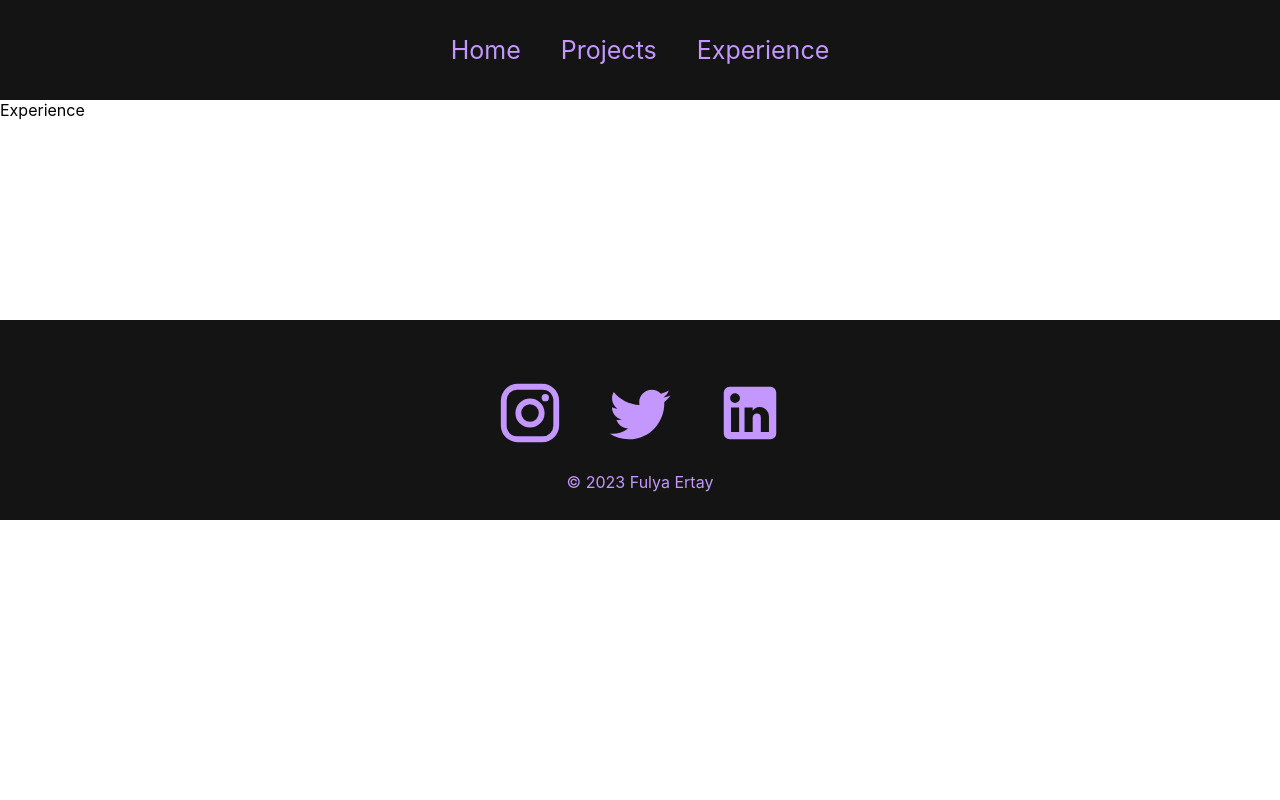
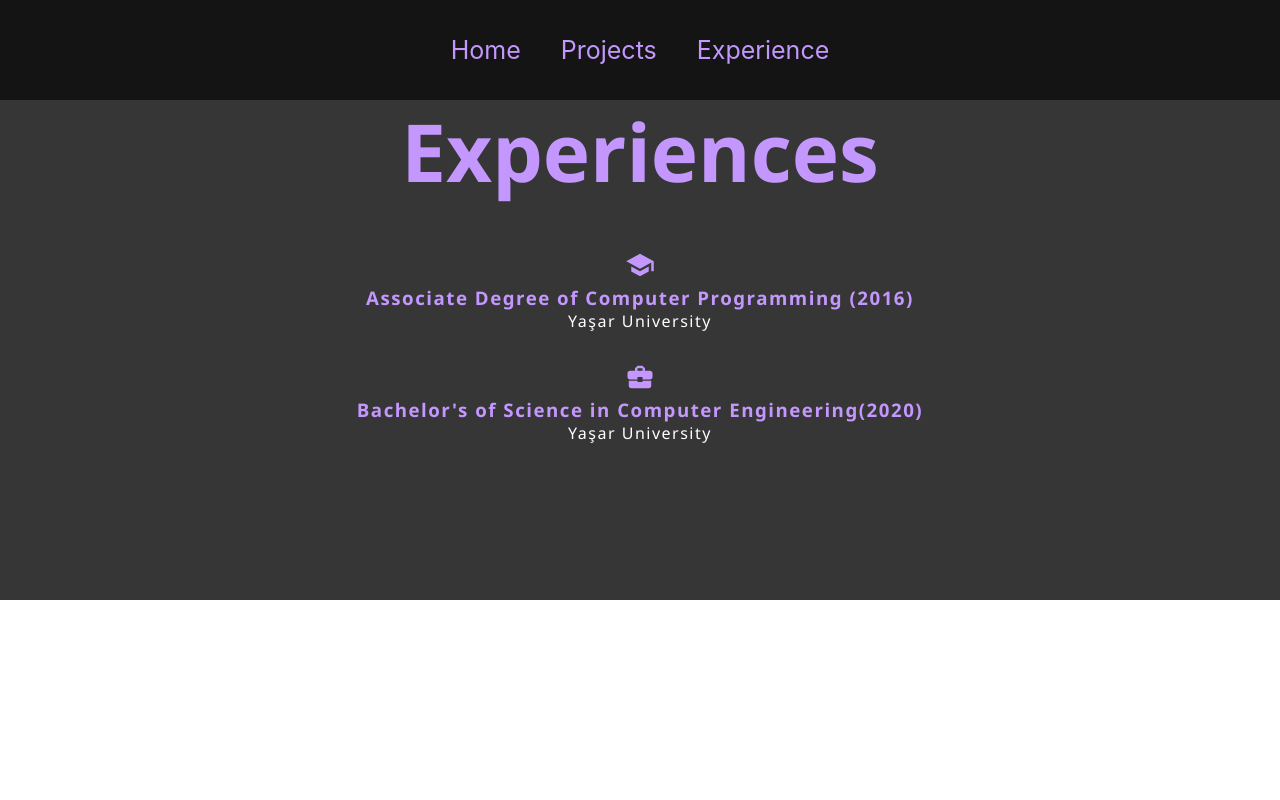
Before and after one commit to fulyaertay/react-personal-portfolio, a React (Create React App) app: page /experience in a window 1280 px wide. Shown: the top 800 px of the page. Built offline with nearby package versions, Linux system fonts and the light colour scheme.

Commit message:
feat:add css on experience page

```diff
--- a/src/App.css
+++ b/src/App.css
@@ -206,6 +206,19 @@
 .expContainer{
   width: 100%;
   height: calc(100vh - 300px);
+  background-color: #030303cb;
+}
+.expTitle{
+  font-family: "Segoe UI", Tahoma, Geneva, Verdana, sans-serif;
+  font-size: 80px;
+  color:  rgb(195, 151, 253);
+  height: 50px;
+  margin-bottom: 70px;
+  display: flex;
+  justify-content: center;
+  flex-direction: column;
+  align-items: center;
+  padding-top: 20px;
 }
 .expElements{
   padding: 15px;
@@ -224,6 +237,11 @@
   list-style-type: none;
   letter-spacing: 1.5px;
   font-family: "Segoe UI", Tahoma, Geneva, Verdana, sans-serif;
+  color:rgb(195, 151, 253);
+}
+.expElements ol li span{
+  color:white;
+  margin-top: 20px;
 }
 .expElements ol li svg{
   font-size: 30px;
--- a/src/pages/Experience.js
+++ b/src/pages/Experience.js
@@ -1,8 +1,29 @@
 import React from 'react'
+import SchoolIcon from "@mui/icons-material/School";
+import BusinessCenterIcon from '@mui/icons-material/BusinessCenter';
+import QuestionMarkIcon from '@mui/icons-material/QuestionMark';
 
 function Experience() {
   return (
-    <div>Experience</div>
+    <div className='expContainer'>
+      <div className='expElements'>
+        <h2 className='expTitle'>Experiences</h2>
+        <ol>
+          <li>
+            <SchoolIcon>  </SchoolIcon>
+              <h3>Associate Degree of Computer Programming (2016)</h3>
+              <span> Yaşar University</span>
+
+          </li>
+          <li>
+            <BusinessCenterIcon> </BusinessCenterIcon>
+              <h3>Bachelor's of Science in Computer Engineering(2020)</h3>
+              <span> Yaşar University</span>
+
+          </li>
+        </ol>
+      </div>
+    </div>
   )
 }
 
```
